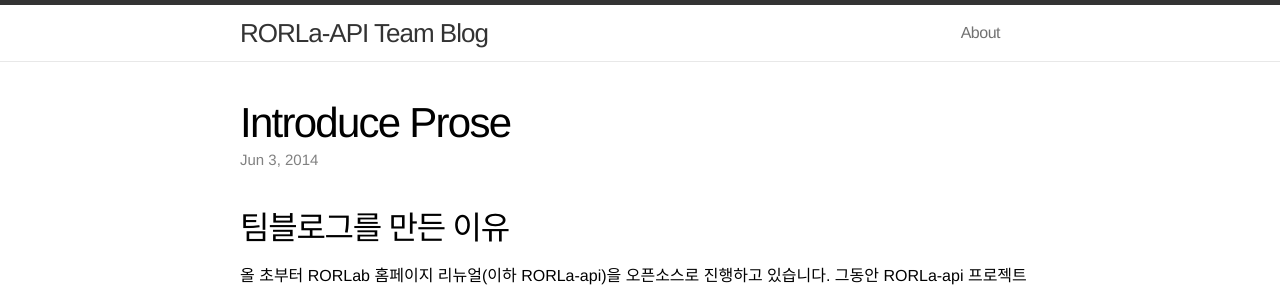
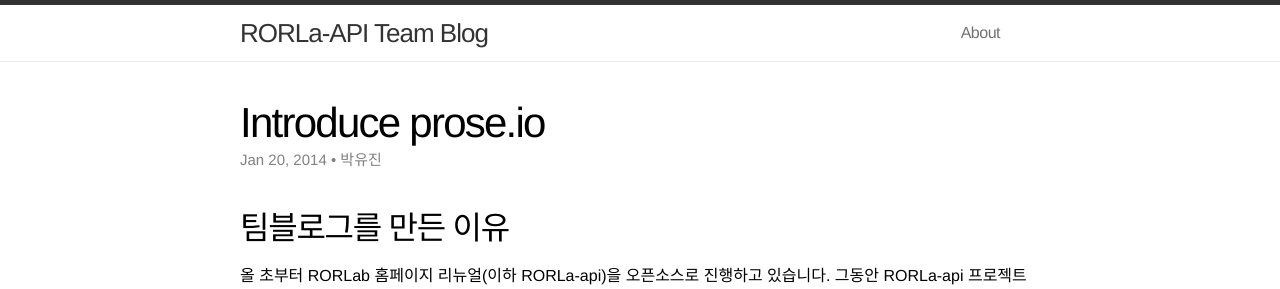
Before and after one commit to RORLabNew/rorlabnew.github.io, a Jekyll site: the page built from _posts/2014-06-03-introduce-prose.md, in a window 1280 px wide. Shown: the top 289 px of the page. Built offline with Jekyll 4.4.1, drawn with Linux system fonts in a browser that asks for light colours; Markdown is read by kramdown in place of the engine named in the settings.

Commit message:
Update 2014-06-03-introduce-prose.md

```diff
--- a/_posts/2014-06-03-introduce-prose.md
+++ b/_posts/2014-06-03-introduce-prose.md
@@ -1,6 +1,10 @@
 ---
+published: true
 layout: post
-published: true
+title: Introduce prose.io
+date: 2014-01-20
+categories: post
+author: 박유진
 ---
 
 ## 팀블로그를 만든 이유
@@ -11,7 +15,8 @@ published: true
 
 ## prose.io 사용방법
 ![prose_home.jpg](/images/prose_home.jpg)
-+ prose.io 사이트 접속(http://prose.io)
+
+* prose.io 사이트 접속(http://prose.io)
 * github 계정으로 로그인(AUTHORIZE ON GITHUB)
 * 그룹 선택(RORLabNew)
 * 프로젝트 선택(rorlabnew.github.io)
```
